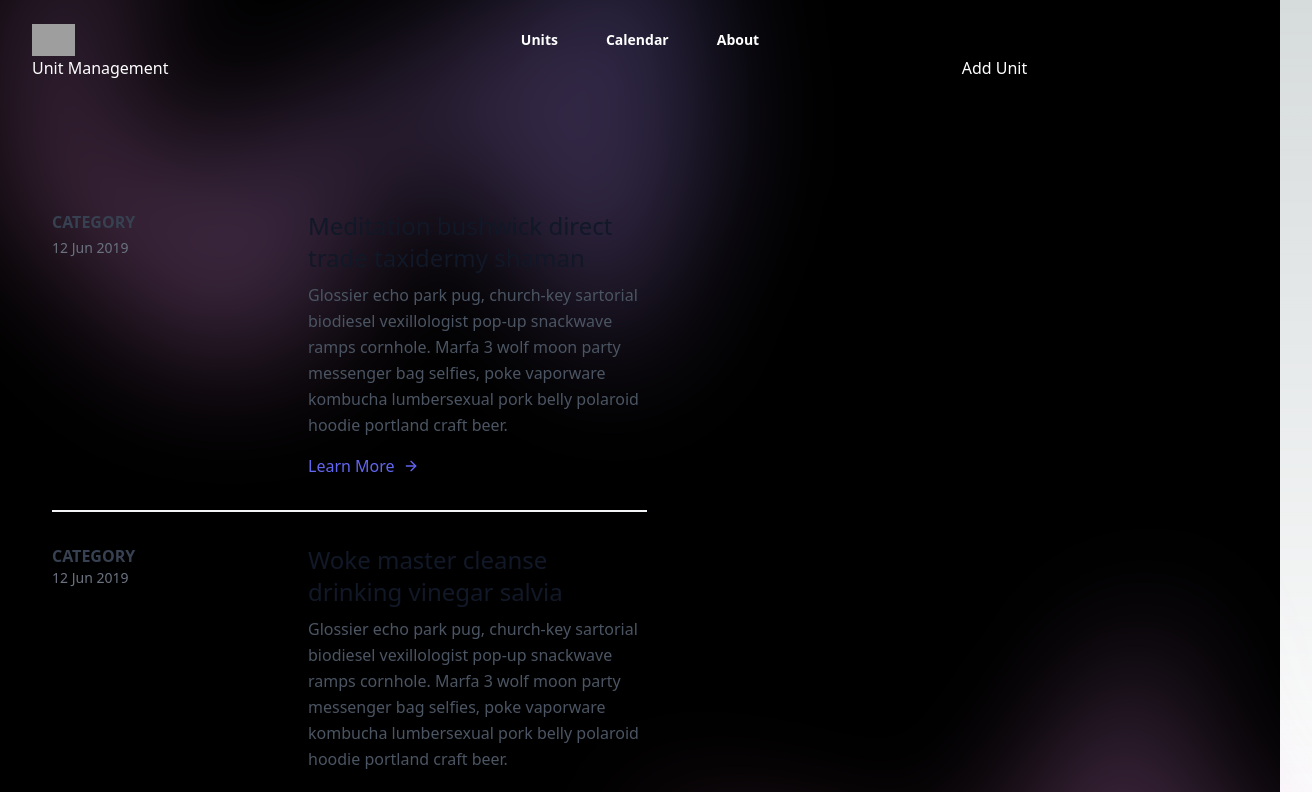
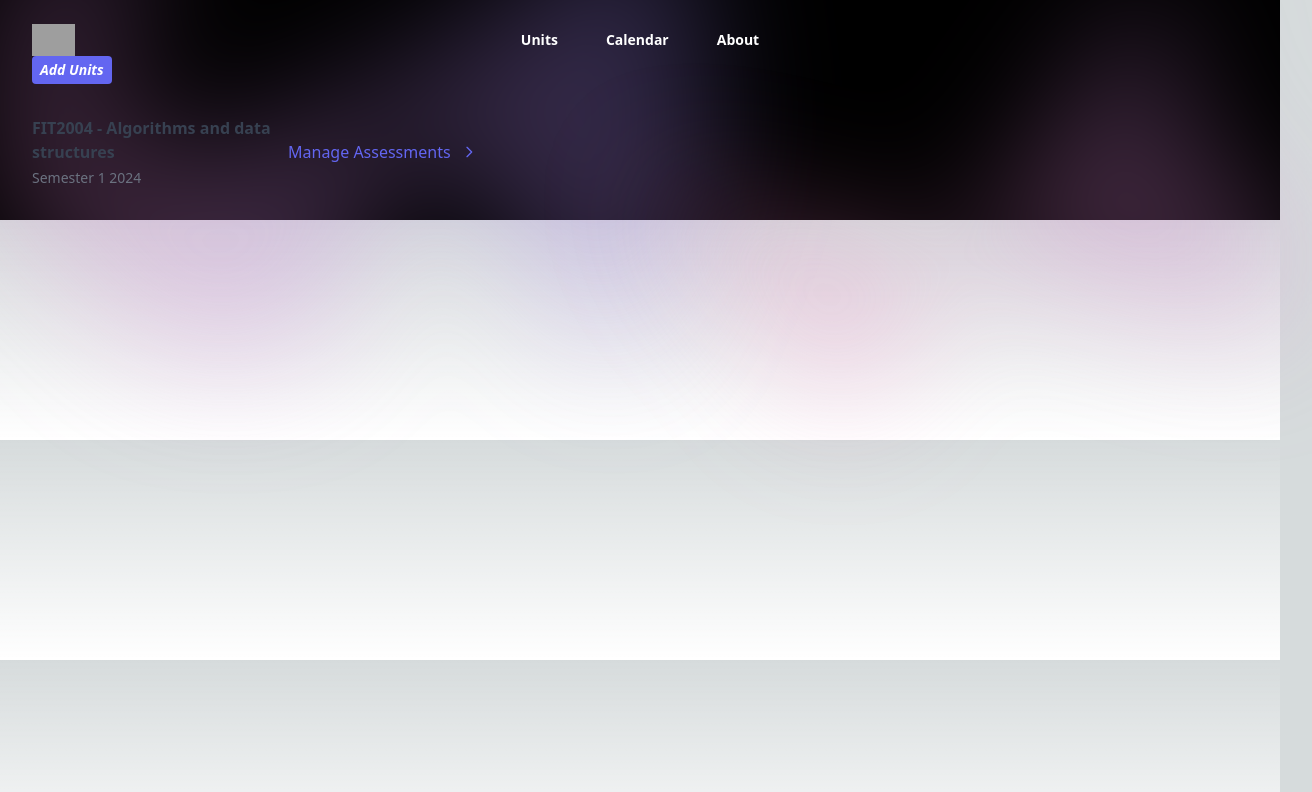
Before and after one commit to YapSengKuang/BarugahWeb-WebHack2024, a Next.js app in the folder studyplanner/: page /components/unitManagement in a window 1280 px wide. Shown: the top 792 px of the page, 1312 px wide, since content can reach past the window. Built offline with nearby package versions, Linux system fonts and the light colour scheme; grey boxes are pictures that could not be loaded.

Commit message:
unit management

```diff
--- a/studyplanner/src/app/components/unitManagement/page.tsx
+++ b/studyplanner/src/app/components/unitManagement/page.tsx
@@ -6,7 +6,7 @@ import { Bars3Icon, XMarkIcon } from '@heroicons/react/24/outline'
 interface Unit {
   id: number;
   name: string;
-  description: string;
+  Semester: string;
 }
 
 const navigation = [
@@ -17,15 +17,26 @@ const navigation = [
 ]
 
 const Page: React.FC = () => {
-  const [units, setUnits] = useState<Unit[]>([]);
+  const [units, setUnits] = useState<Unit[]>([
+    {
+      id: 1,
+      name: 'FIT2004 - Algorithms and data structures',
+      Semester: 'Semester 1 2024'
+    },
+    //
+  ]);
 
   const addUnit = () => {
+    if (units.length < 5) {
       const newUnit: Unit = {
         id: units.length + 1,
-      name: `Unit ${units.length + 1}`,
-      description: `Description for unit ${units.length + 1}`
+        name: `New Unit ${units.length + 1}`,
+        Semester: 'Semester 1 2024'
       };
       setUnits([...units, newUnit]);
+    } else {
+      alert('Maximum of 5 units reached');
+    }
   };
 
   const [mobileMenuOpen, setMobileMenuOpen] = useState(false)
@@ -122,65 +133,36 @@ const Page: React.FC = () => {
                 'polygon(74.1% 44.1%, 100% 61.6%, 97.5% 26.9%, 85.5% 0.1%, 80.7% 2%, 72.5% 32.5%, 60.2% 62.4%, 52.4% 68.1%, 47.5% 58.3%, 45.2% 34.5%, 27.5% 76.7%, 0.1% 64.9%, 17.9% 100%, 27.6% 76.8%, 76.1% 97.7%, 74.1% 44.1%)',
             }}
           />
+
         </div>
 
-
-        <div style={{ display: 'grid', gridTemplateColumns: 'repeat(2, 1fr)', gridTemplateRows: 'repeat(2, 1fr)', gap: '10px', height: '100vh', width: '100vw' }}>
-          <h1>Unit Management</h1>
-          <button onClick={addUnit}>Add Unit</button>
-          {units.map(unit => (
-            <div key={unit.id} style={{ border: '1px solid black', padding: '10px', borderRadius: '5px' }}>
-              <h2>{unit.name}</h2>
-              <p>{unit.description}</p>
+        <div className="display: 'grid', gridTemplateColumns: 'repeat(2, 1fr)', gridTemplateRows: 'repeat(2, 1fr)', gap: '10px', height: '100vh', width: '100vw'">
+        <button onClick={addUnit} className="px-2 py-1 text-sm font-bold title-font text-black-700 bg-indigo-500 rounded">
+          <span className = "icon">
+            <i className = 'bx bx-file-find'>Add Units</i>
+          </span>
+        </button>
         </div>
 
-
-
-          ))}
-          {Array(4 - units.length).fill(null).map((_, index) => (
-            <div key={`placeholder-${index}`} style={{ border: '1px solid transparent' }} />
-          ))}
-
-        <section className="text-gray-600 body-font overflow-hidden">
-            <div className="container px-5 py-24 mx-auto">
-              <div className="-my-8 divide-y-2 divide-gray-100">
-
-                <div className="py-8 flex flex-wrap md:flex-nowrap">
+        <div>
+        {units.map(unit => (
+        <div className="py-8 flex flex-wrap md:flex-nowrap" key={unit.id}>
           <div className="md:w-64 md:mb-0 mb-6 flex-shrink-0 flex flex-col">
-                    <span className="font-semibold title-font text-gray-700">CATEGORY</span>
-                    <span className="mt-1 text-gray-500 text-sm">12 Jun 2019</span>
+            <span className="font-semibold title-font text-gray-700">{unit.name}</span>
+            <span className="mt-1 text-gray-500 text-sm">{unit.Semester}</span>
           </div>
           <div className="md:flex-grow">
-                    <h2 className="text-2xl font-medium text-gray-900 title-font mb-2">Meditation bushwick direct trade taxidermy shaman</h2>
-                    <p className="leading-relaxed">Glossier echo park pug, church-key sartorial biodiesel vexillologist pop-up snackwave ramps cornhole. Marfa 3 wolf moon party messenger bag selfies, poke vaporware kombucha lumbersexual pork belly polaroid hoodie portland craft beer.</p>
-                    <a className="text-indigo-500 inline-flex items-center mt-4">Learn More
+            <h2 className="text-2xl font-medium text-gray-900 title-font mb-2"></h2>
+            <p className="leading-relaxed"></p>
+            <a className="text-indigo-500 inline-flex items-center mt-4">Manage Assessments
               <svg className="w-4 h-4 ml-2" viewBox="0 0 24 24" stroke="currentColor" stroke-width="2" fill="none" stroke-linecap="round" stroke-linejoin="round">
-                        <path d="M5 12h14"></path>
+                <path d="M5 12h"></path>
                 <path d="M12 5l7 7-7 7"></path>
               </svg>
             </a>
           </div>
         </div>
-                <div className="py-8 flex flex-wrap md:flex-nowrap">
-                  <div className="md:w-64 md:mb-0 mb-6 flex-shrink-0 flex flex-col">
-                    <span className="font-semibold title-font text-gray-700">CATEGORY</span>
-                    <span className="text-sm text-gray-500">12 Jun 2019</span>
-                  </div>
-                  <div className="md:flex-grow">
-                    <h2 className="text-2xl font-medium text-gray-900 title-font mb-2">Woke master cleanse drinking vinegar salvia</h2>
-                    <p className="leading-relaxed">Glossier echo park pug, church-key sartorial biodiesel vexillologist pop-up snackwave ramps cornhole. Marfa 3 wolf moon party messenger bag selfies, poke vaporware kombucha lumbersexual pork belly polaroid hoodie portland craft beer.</p>
-                    <a className="text-indigo-500 inline-flex items-center mt-4">Learn More
-                      <svg className="w-4 h-4 ml-2" viewBox="0 0 24 24" stroke="currentColor" stroke-width="2" fill="none" stroke-linecap="round" stroke-linejoin="round">
-                        <path d="M5 12h14"></path>
-                        <path d="M12 5l7 7-7 7"></path>
-                      </svg>
-                    </a>
-                  </div>
-                </div>
-              </div>
-            </div>
-          </section>
-
+      ))}
     </div>
         <div
           className="absolute inset-x-0 top-[calc(100%-13rem)] -z-10 transform-gpu overflow-hidden blur-3xl sm:top-[calc(100%-30rem)]"
@@ -200,6 +182,7 @@ const Page: React.FC = () => {
 
   }
 
+export default Page
 
 
 
@@ -231,5 +214,3 @@ const Page: React.FC = () => {
 //     </div>
 //   );
 // }
-
-export default Page;
```
Also changed, not shown: studyplanner/openai-test.js (added, +16 -0 lines). Lines whose indentation alone changed are shown as unchanged.
